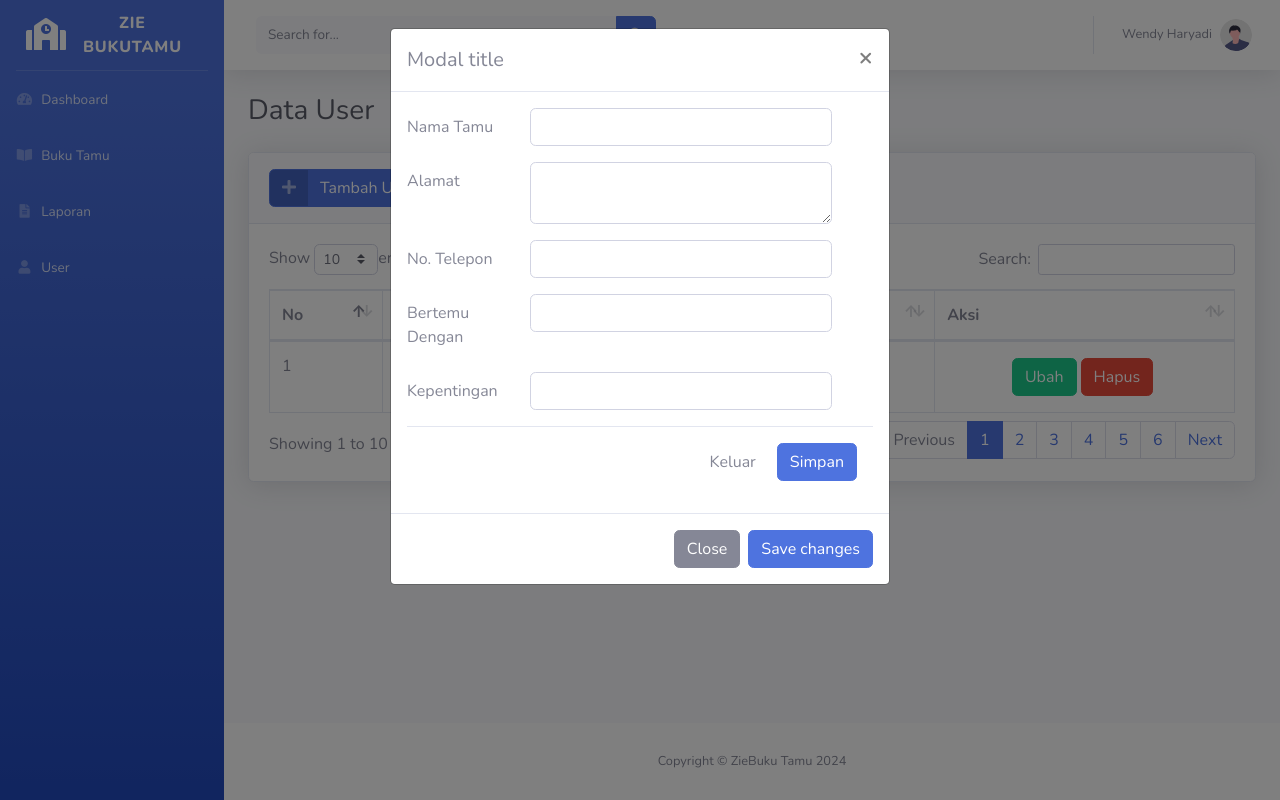
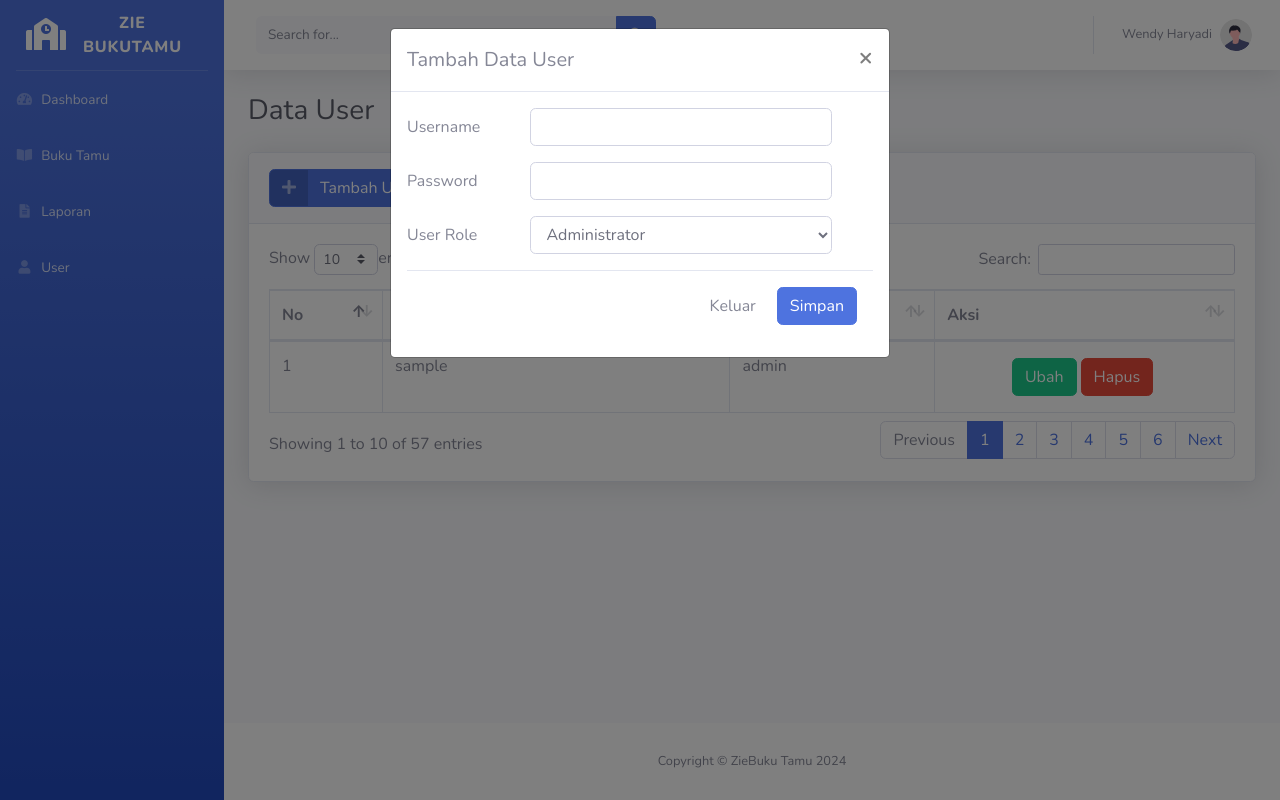
Before and after one commit to HarIwn/BukuTamu, a PHP site: page /users.php in a window 1280 px wide, after a click on "Tambah User". Run offline with PHP 8.4, Linux system fonts and the light colour scheme; tables that the repository leaves empty or names only in its code hold one stand-in row (values such as "Sample post").

Commit message:
menambah fitur edit user

```diff
--- a/function.php
+++ b/function.php
@@ -7,11 +7,19 @@ function query($query)
 {
     global $koneksi;
     $result = mysqli_query($koneksi, $query);
-    $rows = [];
-    while ($row = mysqli_fetch_assoc($result)) {
-        $rows[] = $row;
+
+    // Check if the query was successful
+    if ($result === false) {
+        // Handle the error
+        echo "Error: " . mysqli_error($koneksi);
+        return [];
+    } else {
+        $rows = [];
+        while ($row = mysqli_fetch_assoc($result)) {
+            $rows[] = $row;
+        }
+        return $rows;
     }
-    return $rows;
 }
 
 function tambah_tamu($data)
@@ -27,6 +35,26 @@ function tambah_tamu($data)
     $kepentingan = mysqli_real_escape_string($koneksi, $data["kepentingan"]);
 
     $query = "INSERT INTO buku_tamu VALUES ('$kode','$tanggal','$nama_tamu','$alamat','$no_hp','$bertemu','$kepentingan')";
+
+    if (mysqli_query($koneksi, $query)) {
+        return mysqli_affected_rows($koneksi);
+    } else {
+        echo "Error: " . mysqli_error($koneksi);
+        return 0;
+    }
+}
+function tambah_user($data)
+{
+    global $koneksi;
+
+    $kode = mysqli_real_escape_string($koneksi, $data["id_user"]);
+    $username = mysqli_real_escape_string($koneksi, $data["username"]);
+    $password = mysqli_real_escape_string($koneksi, $data["password"]);
+    $user_role = mysqli_real_escape_string($koneksi, $data["user_role"]);
+
+    // Enkripsi password dengan password_hash
+    $password_hash = password_hash($password, PASSWORD_DEFAULT);
+    $query = "INSERT INTO users VALUES ('$kode','$username','$password_hash','$user_role')";
 
     if (mysqli_query($koneksi, $query)) {
         return mysqli_affected_rows($koneksi);
@@ -75,4 +103,26 @@ function ubah_tamu($data)
     }
 
 }
+function ubah_user($data)
+{
+    global $koneksi;
+
+    $kode = mysqli_real_escape_string($koneksi, $data["id_user"]);
+    $username = mysqli_real_escape_string($koneksi, $data["username"]);
+    $user_role = mysqli_real_escape_string($koneksi, $data["user_role"]);
+
+    $query = "UPDATE users SET
+            username = '$username',
+            user_role = '$user_role'
+            WHERE id_user = '$kode'";
+
+    if (mysqli_query($koneksi, $query)) {
+        return mysqli_affected_rows($koneksi);
+    } else {
+        echo "Error: " . mysqli_error($koneksi);
+        return 0;
+    }
+
+}
+
 ?>
--- a/users.php
+++ b/users.php
@@ -15,7 +15,7 @@ include_once('templates/header.php');
     <?php
     // jika ada tombol simpan
     if (isset($_POST['simpan'])) {
-        if (tambah_tamu($_POST) > 0) {
+        if (tambah_user($_POST) > 0) {
             ?>
             <div class="alert alert-success" role="alert">
                 Data berhasil simpan!
@@ -41,11 +41,11 @@ include_once('templates/header.php');
             </button>
             <?php
             // mengambil data barang dari tabel dengan kode terbesar
-            $query = mysqli_query($koneksi, "SELECT max(id_tamu) as kodeTerbesar FROM buku_tamu");
+            $query = mysqli_query($koneksi, "SELECT max(id_user) as kodeTerbesar FROM users");
             $data = mysqli_fetch_array($query);
-            $kodeTamu = $data['kodeTerbesar'];
+            $kodeuser = $data['kodeTerbesar'];
             // mengambil angka dari kode barang terbesar, menggunakan fungsi substr dan diubah ke integer dengan (int)
-            $urutan = (int) substr($kodeTamu, 2, 3);
+            $urutan = (int) substr($kodeuser, 2, 3);
             // nomor yang diambil akan tambah 1 untuk menentukan nomor urut berikutnya
             $urutan++;
 
@@ -53,8 +53,8 @@ include_once('templates/header.php');
             // string sprintf("%03s", $urutan); berfungsi untuk membuat string menjadi 3 karakter
 
             // angka yang diambil tadi digabungkan dengan kode huruf yang kita inginkan, misal zt
-            $huruf = "zt";
-            $kodeTamu = $huruf . sprintf("%03s", $urutan);
+            $huruf = "usr";
+            $kodeuser = $huruf . sprintf("%02s", $urutan);
             ?>
             <!-- Modal -->
             <div class="modal fade" id="tambahModal" tabindex="-1" aria-labelledby="exampleModalLabel"
@@ -62,42 +62,33 @@ include_once('templates/header.php');
                 <div class="modal-dialog">
                     <div class="modal-content">
                         <div class="modal-header">
-                            <h5 class="modal-title" id="exampleModalLabel">Modal title</h5>
+                            <h5 class="modal-title" id="exampleModalLabel">Tambah Data User</h5>
                             <button type="button" class="close" data-dismiss="modal" aria-label="Close">
                                 <span aria-hidden="true">&times;</span>
                             </button>
                         </div>
                         <div class="modal-body">
                             <form method="post" action="">
-                                <input type="hidden" name="id_tamu" id="id_tamu" value="<?= $kodeTamu ?>">
+                                <input type="hidden" name="id_user" id="id_user" value="<?= $kodeuser ?>">
                                 <div class="form-group row">
-                                    <label for="nama_tamu" class="col-sm-3 col-form-label">Nama Tamu</label>
+                                    <label for="nama_user" class="col-sm-3 col-form-label">Username</label>
                                     <div class="col-sm-8">
-                                        <input type="text" class="form-control" id="nama_tamu" name="nama_tamu">
+                                        <input type="text" class="form-control" id="username" name="username">
                                     </div>
                                 </div>
                                 <div class="form-group row">
-                                    <label for="alamat" class="col-sm-3 col-form-label">Alamat</label>
+                                    <label for="nama_user" class="col-sm-3 col-form-label">Password</label>
                                     <div class="col-sm-8">
-                                        <textarea class="form-control" id="alamat" name="alamat"></textarea>
+                                        <input type="password" class="form-control" id="password" name="password">
                                     </div>
                                 </div>
                                 <div class="form-group row">
-                                    <label for="no_hp" class="col-sm-3 col-form-label">No. Telepon</label>
+                                    <label for="alamat" class="col-sm-3 col-form-label">User Role</label>
                                     <div class="col-sm-8">
-                                        <input type="number" class="form-control" id="no_hp" name="no_hp">
-                                    </div>
-                                </div>
-                                <div class="form-group row">
-                                    <label for="bertemu" class="col-sm-3 col-form-label">Bertemu Dengan</label>
-                                    <div class="col-sm-8">
-                                        <input type="text" class="form-control" id="bertemu" name="bertemu">
-                                    </div>
-                                </div>
-                                <div class="form-group row">
-                                    <label for="kepentingan" class="col-sm-3 col-form-label">Kepentingan</label>
-                                    <div class="col-sm-8">
-                                        <input type="text" class="form-control" id="kepentingan" name="kepentingan">
+                                        <select class="form-control" name="user_role" id="user_role">
+                                            <option value="admin">Administrator</option>
+                                            <option value="operator">Operator</option>
+                                        </select>
                                     </div>
                                 </div>
                                 <div class="modal-footer">
@@ -106,10 +97,6 @@ include_once('templates/header.php');
                                     <button type="submit" name="simpan" class="btn btn-primary">Simpan</button>
                                 </div>
                             </form>
-                        </div>
-                        <div class="modal-footer">
-                            <button type="button" class="btn btn-secondary" data-dismiss="modal">Close</button>
-                            <button type="button" class="btn btn-primary">Save changes</button>
                         </div>
                     </div>
                 </div>
@@ -159,18 +146,18 @@ include_once('templates/header.php');
                                 <tbody>
                                     <?php
                                     $no = 1;
-                                    $buku_tamu = query("SELECT * FROM buku_tamu");
-                                    foreach ($buku_tamu as $tamu):
+                                    $users = query("SELECT * FROM users");
+                                    foreach ($users as $user):
                                         ?>
                                         <tr>
                                             <td><?= $no++ ?></td>
-                                            <td><?= $tamu['username'] ?></td>
-                                            <td><?= $tamu['user_role'] ?></td>
+                                            <td><?= $user['username'] ?></td>
+                                            <td><?= $user['user_role'] ?></td>
                                             <td class="d-flex justify-content-center align-items-center">
                                                 <a class="btn btn-success"
-                                                    href="edit-tamu.php?id=<?= $tamu['id_tamu'] ?>">Ubah</a>
+                                                    href="edit-user.php?id=<?= $user['id_user'] ?>">Ubah</a>
                                                 <a onclick="confirm('Apakah anda yakin ingin menghapus data ini?')"
-                                                    href="hapus-tamu.php?id=<?= $tamu['id_tamu'] ?>"
+                                                    href="hapus-user.php?id=<?= $user['id_user'] ?>"
                                                     class="btn btn-danger m-1" type="button">Hapus</a>
                                             </td>
                                         </tr>
```
